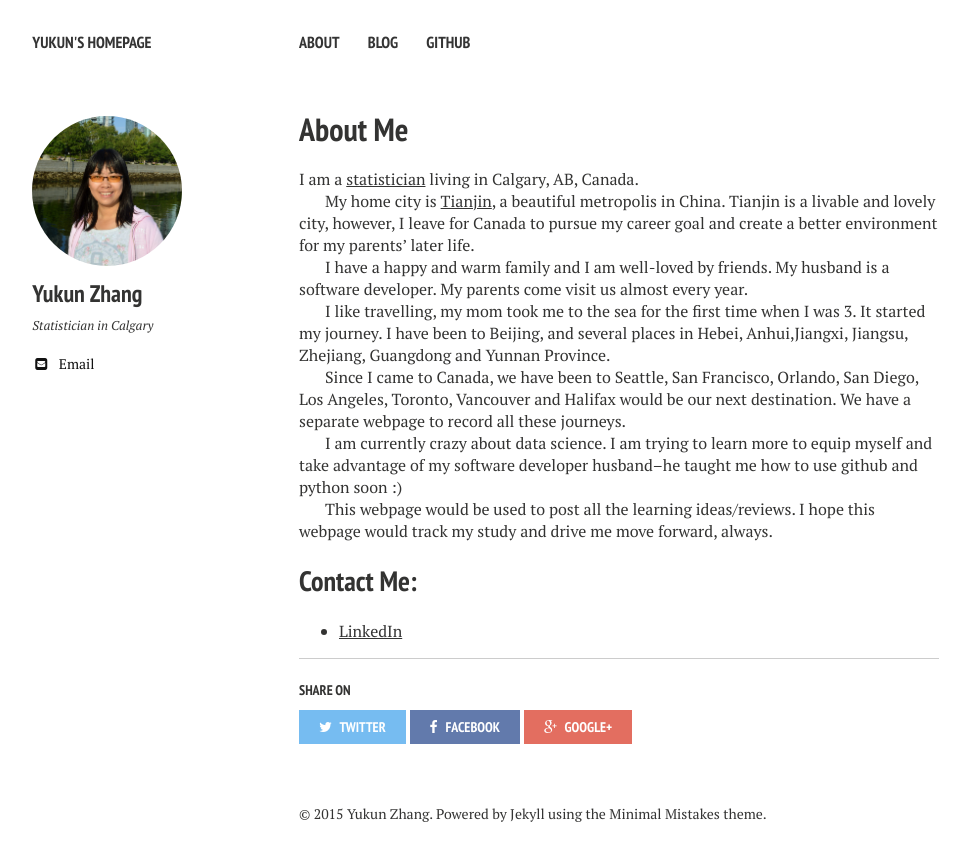
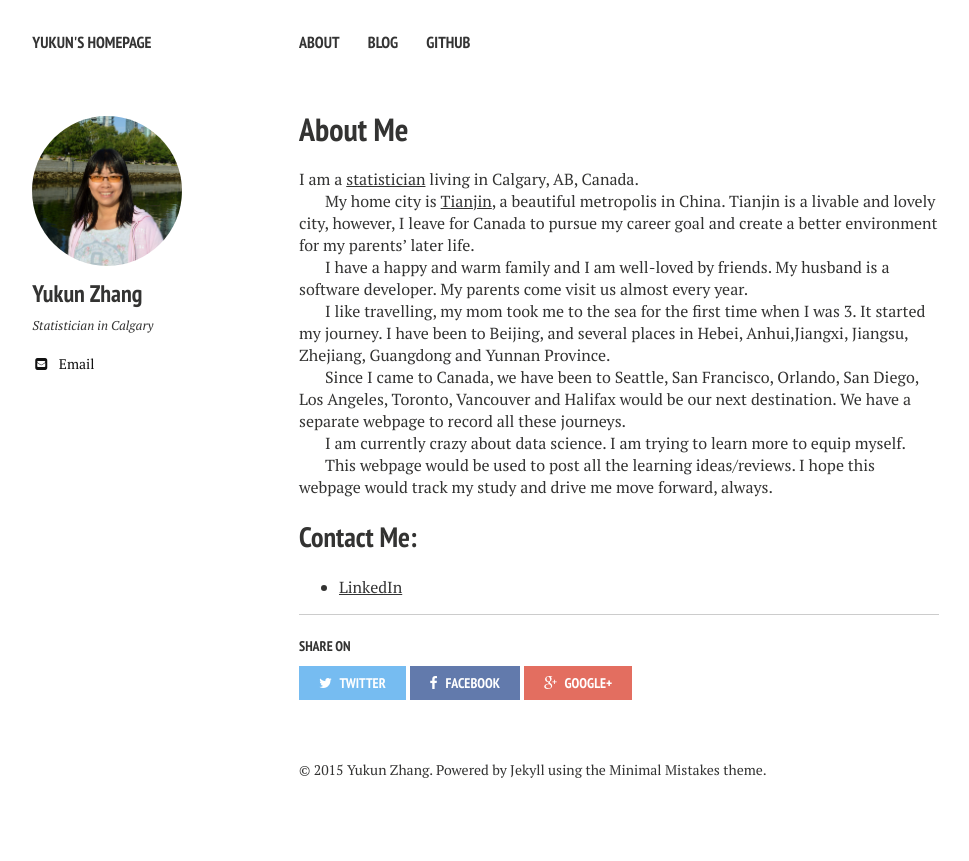
Before and after one commit to YukunZhang/gemqueen.github.com, a Jekyll site: the page built from about/index.md, in a window 1280 px wide. Shown: the top 861 px of the page, without its empty margins (21-990 px from the left). Built offline with Jekyll 4.4.1, drawn with Linux system fonts in a browser that asks for light colours; nearby versions of some CDN libraries.

Commit message:
Update index.md

```diff
--- a/about/index.md
+++ b/about/index.md
@@ -14,7 +14,7 @@ I like travelling, my mom took me to the sea for the first time when I was 3. It
 
 Since I came to Canada, we have been to Seattle, San Francisco, Orlando, San Diego, Los Angeles, Toronto, Vancouver and Halifax would be our next destination. We have a separate webpage to record all these journeys.
 
-I am currently crazy about data science. I am trying to learn more to equip myself and take advantage of my software developer husband--he taught me how to use github and python soon :)
+I am currently crazy about data science. I am trying to learn more to equip myself.
 
 This webpage would be used to post all the learning ideas/reviews. I hope this webpage would track my study and drive me move forward, always.
 
```
